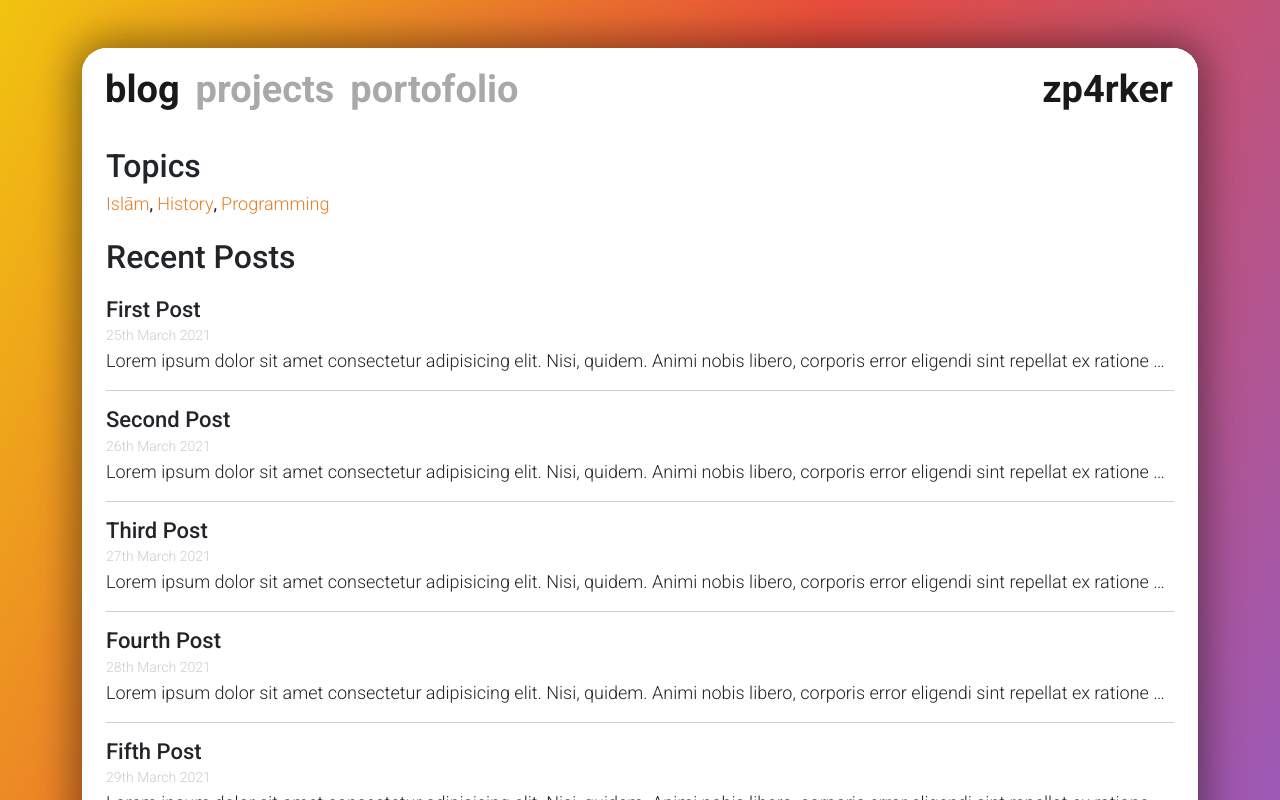
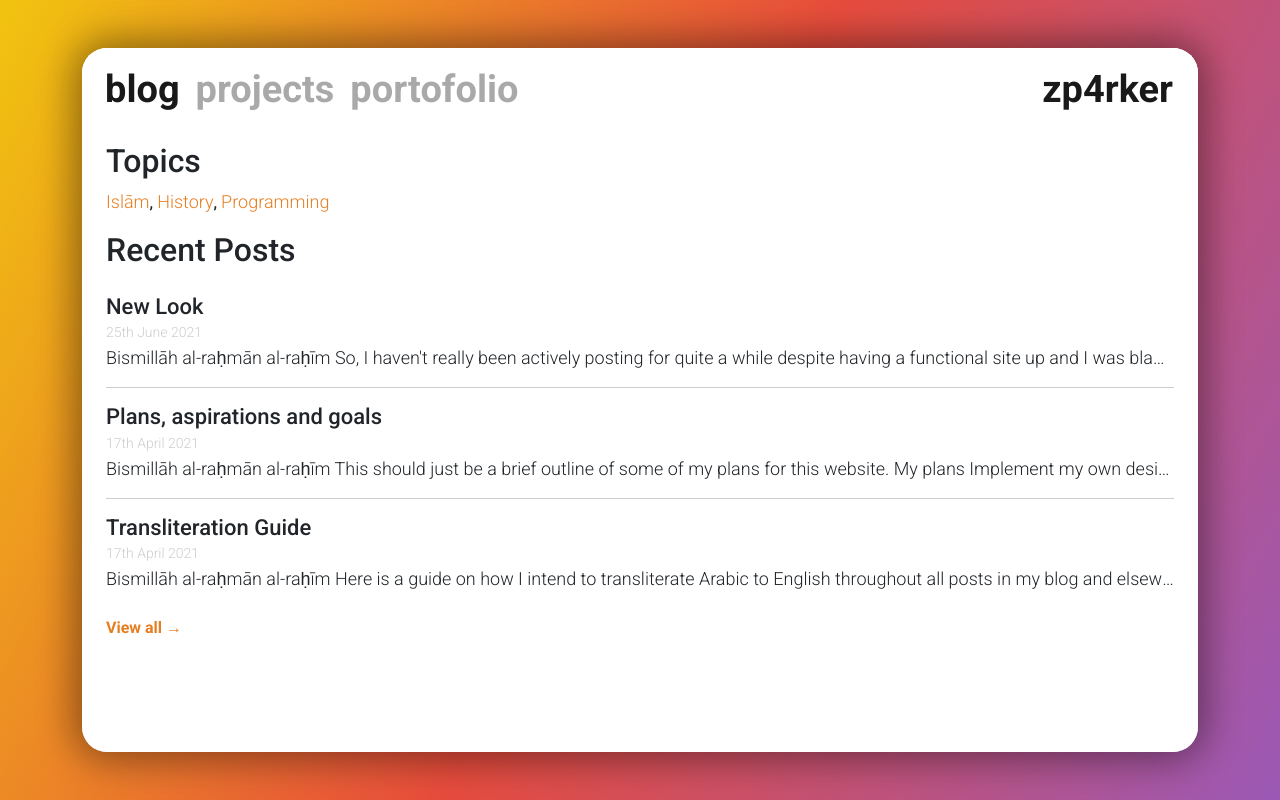
Before and after one commit to zp4rker/zp4rker.com, a Gatsby site: page /posts in a window 1280 px wide. Built offline with nearby package versions, Linux system fonts and the light colour scheme; Gatsby itself is replaced by a stand-in of ours.

Commit message:
bam! posts page = done

```diff
--- /dev/null
+++ b/content/blog/new-look/index.md
@@ -0,0 +1,11 @@
+---
+title: New Look
+date: "2021-06-25T04:12:13.208Z"
+description: "My plans, aspirations and goals of this website."
+---
+
+*Bismillāh al-raḥmān al-raḥīm*
+
+So, I haven't really been actively posting for quite a while despite having a functional site up and I *was* blaming that on things such as not yet implementing my own design as well as not yet sorting out the domain routing issue however now I have implemented the redesign (not done as I'm writing this but will be once you read this), so that's one obstacle out of the way.
+
+The next step is to sort out the routing which will almost certainly be done by the time you read this. Anyways, enough babbling on about logistic stuff. The next **real** step is to start becoming an active blogposter and at this stage, I'll probably still be following on with my plans mentioned in the previous post.
--- a/gatsby-node.js
+++ b/gatsby-node.js
@@ -46,7 +46,7 @@ exports.createPages = async ({ graphql, actions, reporter }) => {
       const nextPostId = index === posts.length - 1 ? null : posts[index + 1].id
 
       createPage({
-        path: post.fields.slug,
+        path: `blog${post.fields.slug}`,
         component: blogPost,
         context: {
           id: post.id,
--- a/src/css/main.css
+++ b/src/css/main.css
@@ -146,9 +146,9 @@ main .navbar .navbar-nav .nav-item a{
     margin: 0 auto !important;
     width: 85%;
 }
-.content label.title{
+.content h1.title{
     font-weight: 400;
-    font-size: 32px;
+    font-size: 32px !important;
     display: inline-block;
 }
 .content .category a{
--- a/src/pages/posts.js
+++ b/src/pages/posts.js
@@ -4,10 +4,28 @@ import { useStaticQuery, graphql, Link } from "gatsby"
 import Layout from "../components/layout"
 
 const PostsPage = () => {
+    const posts = useStaticQuery(graphql`
+        query {
+            allMarkdownRemark(sort: { fields: [frontmatter___date], order: DESC }) {
+                nodes {
+                    excerpt(pruneLength: 155)
+                    fields {
+                        slug
+                    }
+                    frontmatter {
+                        date(formatString: "Do MMMM YYYY")
+                        title
+                        description
+                    }
+                }
+            }
+        }
+    `).allMarkdownRemark.nodes
+
     return (
         <Layout title="Blog">
             <div id="topics">
-                <label className="title">Topics</label>
+                <h1 className="title">Topics</h1>
                 <div className="category">
                     {["Islām", "History", "Programming"].map((item, index) => {
                     return <Link key={index} to={"/category/"+item}>{item}</Link>
@@ -15,42 +33,23 @@ const PostsPage = () => {
                 </div>
             </div>
             <div id="articles">
-                <label className="title mt-3">Recent Posts</label>
-                    <Link to="/posts"><article className="mt-3 mb-3">
-                        <h2 className="pb-0 mb-0 h5">First Post</h2>
-                        <span>25th March 2021</span>
-                        <p className="pt-0 mt-0">Lorem ipsum dolor sit amet consectetur adipisicing elit. Nisi, quidem. Animi nobis libero, corporis error eligendi sint repellat ex ratione aliquid, minus, consectetur voluptatibus ab doloribus unde saepe labore dolor!</p>
-                    </article></Link>
-                    <span className="d-block p-0 m-0" style={{ borderTop: "1px solid #CCCCCC" }}></span>
-                    <Link to="/posts"><article className="mt-3 mb-3">
-                        <h2 className="pb-0 mb-0 h5">Second Post</h2>
-                        <span>26th March 2021</span>
-                        <p className="pt-0 mt-0">Lorem ipsum dolor sit amet consectetur adipisicing elit. Nisi, quidem. Animi nobis libero, corporis error eligendi sint repellat ex ratione aliquid, minus, consectetur voluptatibus ab doloribus unde saepe labore dolor!</p>
-                    </article></Link>
-                    <span className="d-block p-0 m-0" style={{ borderTop: "1px solid #CCCCCC" }}></span>
-                    <Link to="/posts"><article className="mt-3 mb-3">
-                        <h2 className="pb-0 mb-0 h5">Third Post</h2>
-                        <span>27th March 2021</span>
-                        <p className="pt-0 mt-0">Lorem ipsum dolor sit amet consectetur adipisicing elit. Nisi, quidem. Animi nobis libero, corporis error eligendi sint repellat ex ratione aliquid, minus, consectetur voluptatibus ab doloribus unde saepe labore dolor!</p>
-                    </article></Link>
-                    <span className="d-block p-0 m-0" style={{ borderTop: "1px solid #CCCCCC" }}></span>
-                    <Link to="/posts"><article className="mt-3 mb-3">
-                        <h2 className="pb-0 mb-0 h5">Fourth Post</h2>
-                        <span>28th March 2021</span>
-                        <p className="pt-0 mt-0">Lorem ipsum dolor sit amet consectetur adipisicing elit. Nisi, quidem. Animi nobis libero, corporis error eligendi sint repellat ex ratione aliquid, minus, consectetur voluptatibus ab doloribus unde saepe labore dolor!</p>
-                    </article></Link>
-                    <span className="d-block p-0 m-0" style={{ borderTop: "1px solid #CCCCCC" }}></span>
-                    <Link to="/posts"><article className="mt-3 mb-3">
-                        <h2 className="pb-0 mb-0 h5">Fifth Post</h2>
-                        <span>29th March 2021</span>
-                        <p className="pt-0 mt-0">Lorem ipsum dolor sit amet consectetur adipisicing elit. Nisi, quidem. Animi nobis libero, corporis error eligendi sint repellat ex ratione aliquid, minus, consectetur voluptatibus ab doloribus unde saepe labore dolor!</p>
-                    </article></Link>
-                    <span className="d-block p-0 m-0" style={{ borderTop: "1px solid #CCCCCC" }}></span>
-                    <Link to="/posts"><article className="mt-3 mb-3">
-                        <h2 className="pb-0 mb-0 h5">Sixth Post</h2>
-                        <span>30th March 2021</span>
-                        <p className="pt-0 mt-0">Lorem ipsum dolor sit amet consectetur adipisicing elit. Nisi, quidem. Animi nobis libero, corporis error eligendi sint repellat ex ratione aliquid, minus, consectetur voluptatibus ab doloribus unde saepe labore dolor!</p>
-                    </article></Link>
+                <h1 className="title mt-3">Recent Posts</h1>
+                    {posts.map((post, index) => {
+                        var divider = <></>
+                        if (index < (posts.length - 1)) {
+                            divider = <span className="d-block p-0 m-0" style={{ borderTop: "1px solid #CCCCCC" }}></span>
+                        }
+                        return (
+                            <>
+                                <Link to={`/blog${post.fields.slug}`}><article className="mt-3 mb-3">
+                                    <h2 className="pb-0 mb-0 h5">{post.frontmatter.title}</h2>
+                                    <span>{post.frontmatter.date}</span>
+                                    <p className="pt-0 mt-0">{post.excerpt}</p>
+                                </article></Link>
+                                {divider}
+                            </>
+                        )
+                    })}
                 <div id="blog-viewall" className="pt-2">
                     <Link to="/blog/all">View all →</Link>
                 </div>
```
